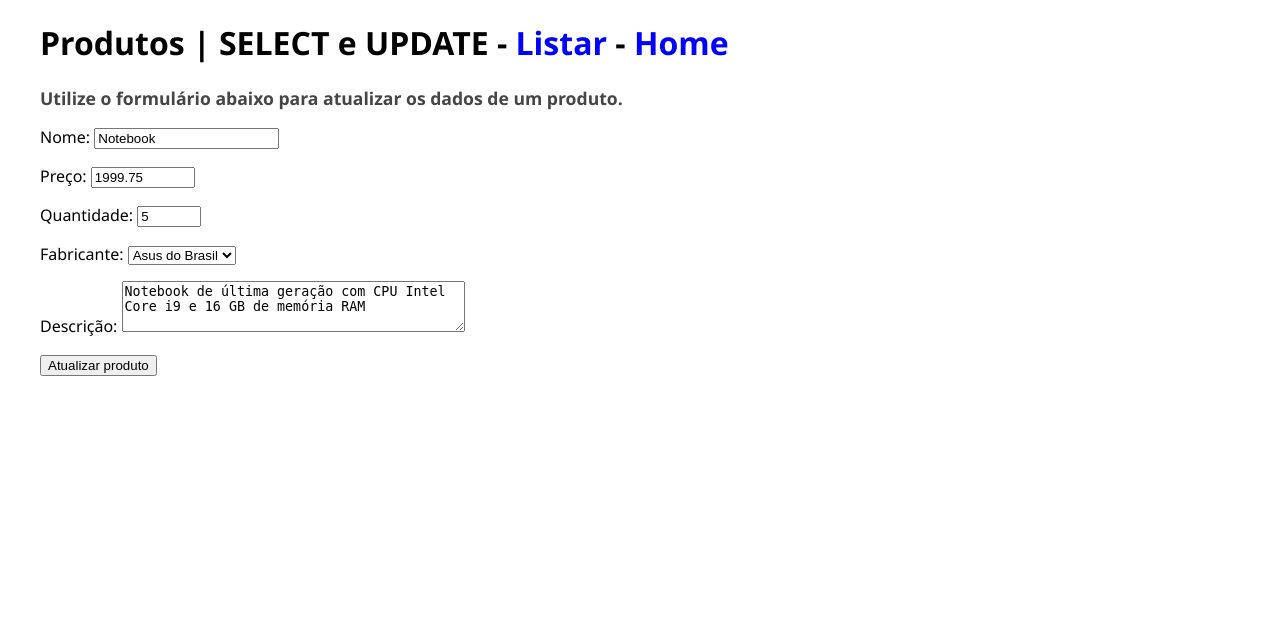
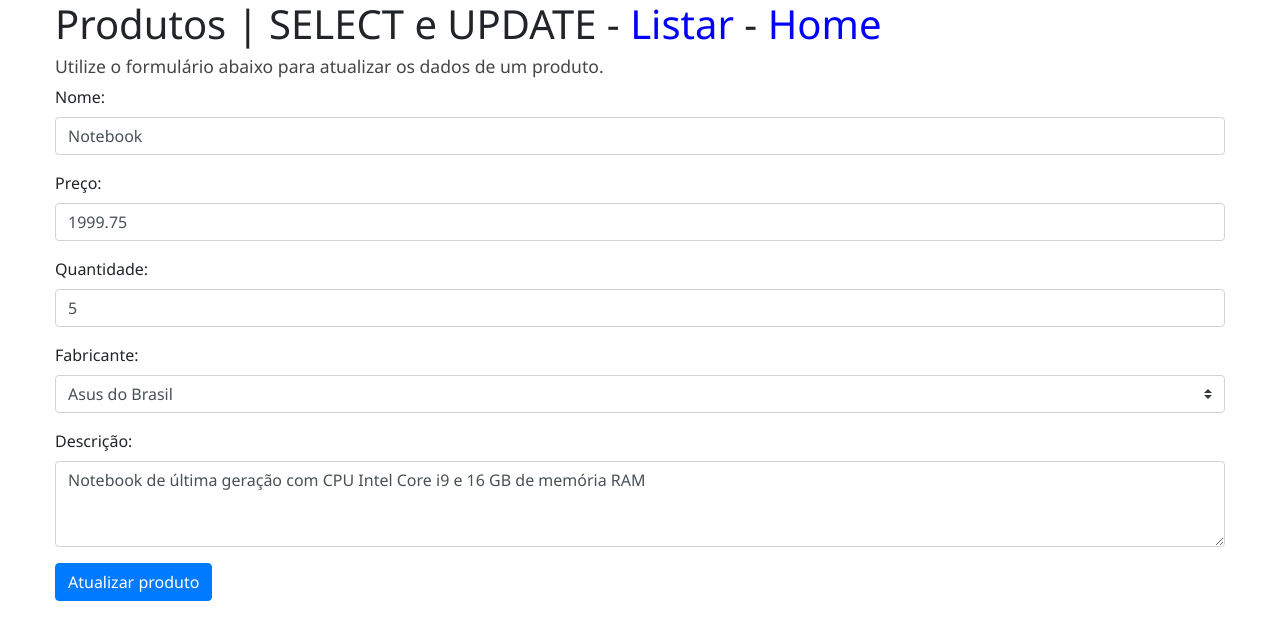
Before and after one commit to bsantostiago/fullstack-php-crud, a PHP site: page /produtos/atualizar.php?id=1 in a window 1280 px wide. Shown: the top 640 px of the page. Run offline with PHP 8.4, Linux system fonts and the light colour scheme; data comes from the database, SQL or seed files in the repository.

Commit message:
Update atualizar.php

```diff
--- a/produtos/atualizar.php
+++ b/produtos/atualizar.php
@@ -27,6 +27,7 @@ if(isset($_POST['atualizar'])){
 <meta charset="utf-8">
 <meta name="viewport" content="width=device-width, initial-scale=1">
 <title>Produtos | UPDATE - CRUD com PHP e MySQL </title>
+<link rel="stylesheet" href="https://cdn.jsdelivr.net/npm/bootstrap@4.6.0/dist/css/bootstrap.min.css">
 <link href="../css/style.css" rel="stylesheet">
 </head>
 <body>
@@ -41,26 +42,24 @@ if(isset($_POST['atualizar'])){
     <h2>Utilize o formulário abaixo para atualizar os dados de um produto.</h2>
 
     <form action="#" method="post">
-        <!-- EXERCÍCIO: FAÇA OS DADOS DO PRODUTO
-        APARECEM EM CADA CAMPO DO FORMULÁRIO -->
-        <p>
-            <label for="nome">Nome:</label>
-	        <input value="<?=$dados['nome']?>" type="text" name="nome" id="nome" required>
+        <p class="form-group">
+            <label class="form-label" for="nome">Nome:</label>
+	        <input class="form-control" value="<?=$dados['nome']?>" type="text" name="nome" id="nome" required>
         </p>
 
-        <p>
-            <label for="preco">Preço:</label>
-	        <input value="<?=$dados['preco']?>" type="number" name="preco" id="preco" min="0" max="15000" step="0.01" required>
+        <p class="form-group">
+            <label class="form-label" for="preco">Preço:</label>
+	        <input class="form-control" value="<?=$dados['preco']?>" type="number" name="preco" id="preco" min="0" max="15000" step="0.01" required>
         </p>
 
-        <p>
-            <label for="quantidade">Quantidade:</label>
-	        <input value="<?=$dados['quantidade']?>" type="number" name="quantidade" id="quantidade" min="0" max="100" step="1" required>
+        <p class="form-group">
+            <label class="form-label" for="quantidade">Quantidade:</label>
+	        <input class="form-control" value="<?=$dados['quantidade']?>" type="number" name="quantidade" id="quantidade" min="0" max="100" step="1" required>
         </p>
 
-        <p>
-            <label for="fabricante">Fabricante:</label>
-            <select name="fabricante" id="fabricante" required>
+        <p class="form-group">
+            <label class="form-label" for="fabricante">Fabricante:</label>
+            <select class="custom-select" name="fabricante" id="fabricante" required>
                 <option value=""></option>
 
             <?php foreach($listaDeFabricantes as $dadosFabricante) { ?>
@@ -76,17 +75,20 @@ if(isset($_POST['atualizar'])){
             </select>
         </p>
 
-	    <p>
-            <label for="descricao">Descrição:</label>
-	        <textarea name="descricao" id="descricao" rows="3" cols="40" maxlength="500" required><?=$dados['descricao']?></textarea>
+	    <p class="form-group">
+            <label class="form-label" for="descricao">Descrição:</label>
+	        <textarea class="form-control" name="descricao" id="descricao" rows="3" cols="40" maxlength="500" required><?=$dados['descricao']?></textarea>
         </p>
 
-        <button name="atualizar">Atualizar produto</button>
+        <button class="btn btn-primary" name="atualizar">Atualizar produto</button>
 	</form>
 
 
 
 </div>
 
+<script src="https://code.jquery.com/jquery-3.6.0.min.js"></script>
+<script src="https://cdn.jsdelivr.net/npm/bootstrap@4.6.0/dist/js/bootstrap.bundle.min.js"></script>
+
 </body>
 </html>
```
